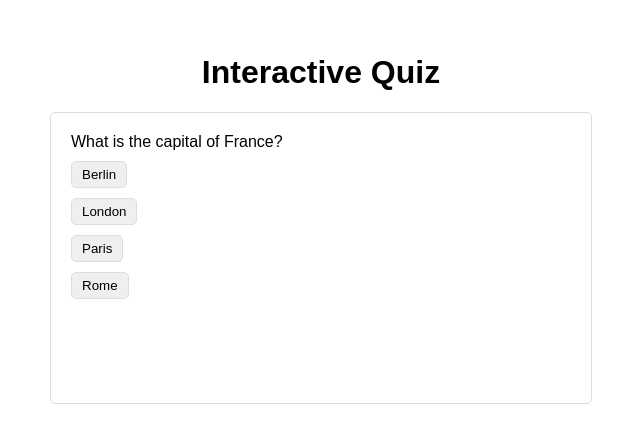
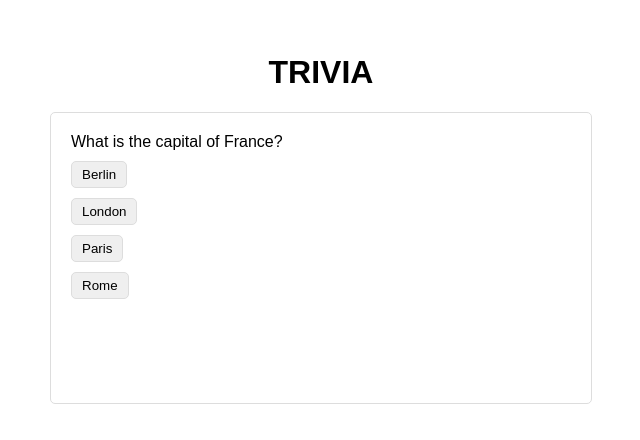
Before and after one commit to sban2/TRIVIA, a plain HTML site: page index.html in a window 1280 px wide. Shown: the part 182-622 px from the top of the page, without its empty margins (319-959 px from the left). Drawn offline with Linux system fonts and the light colour scheme.

Commit message:
Update index.html

```diff
--- a/index.html
+++ b/index.html
@@ -7,7 +7,7 @@
   <link rel="stylesheet" href="style.css">
 </head>
 <body>
-  <h1>Interactive Quiz</h1>
+  <h1>TRIVIA</h1>
   <div id="quiz-container">
     <div id="question"></div>
     <div id="options"></div>
```
